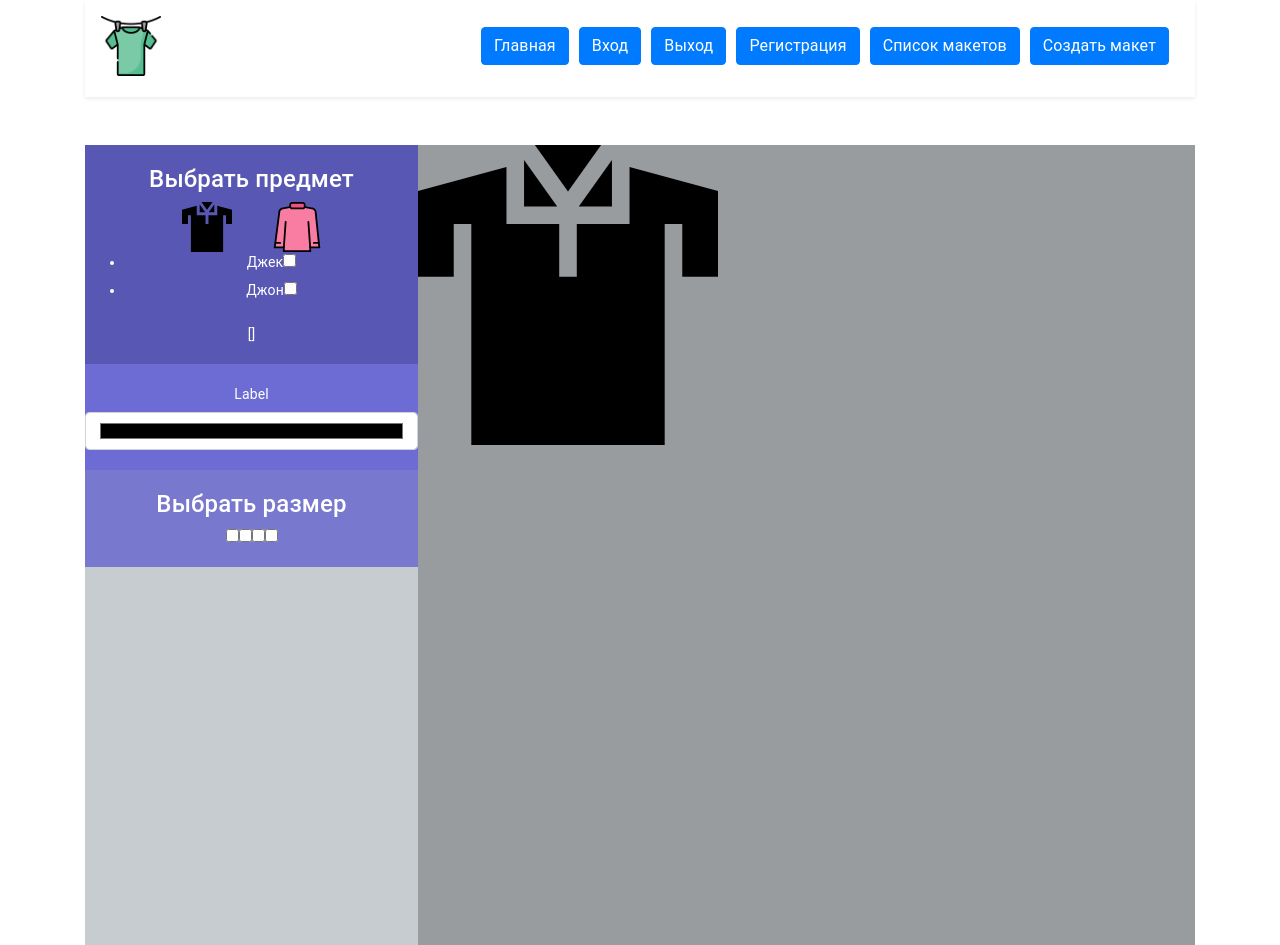
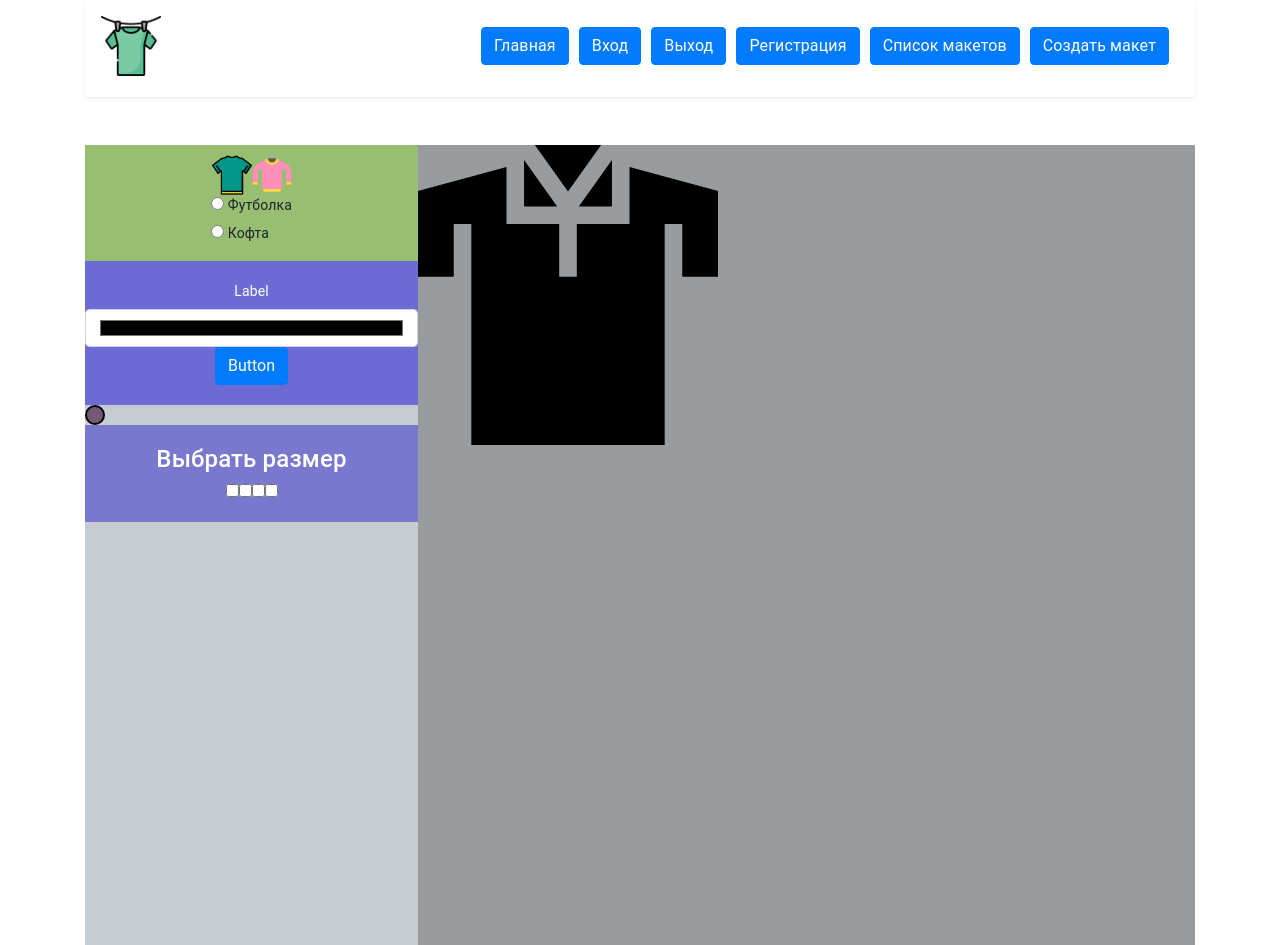
Before and after one commit to PIPSKVIK/my-print, a Vue app: page /layout-constructor in a window 1280 px wide. Built offline with nearby package versions, Linux system fonts and the light colour scheme.

Commit message:
сделал секцию выбора одежды и чуть-чуть секцию выбора цвета, проблема в записи данных в массив

```diff
--- /dev/null
+++ b/src/components/baseUi/BaseRadio.vue
@@ -0,0 +1,51 @@
+<template>
+  <div class="radio">
+    <label>
+      <input
+        type="radio"
+        :checked="shouldBeChecked"
+        :value="value"
+        @change="updateInput"
+      >
+      {{ label }}
+    </label>
+  </div>
+</template>
+
+<script>
+
+export default {
+  Name: 'BaseRadio',
+  inheritAttrs: false,
+  model: {
+    prop: 'modelValue',
+    event: 'change'
+  },
+  props: {
+    value: {
+      type: String
+    },
+    modelValue: {
+      default: ''
+    },
+    label: {
+      type: String,
+      required: true
+    }
+  },
+  computed: {
+    shouldBeChecked () {
+      return this.modelValue === this.value
+    }
+  },
+  methods: {
+    updateInput () {
+      this.$emit('change', this.value)
+    }
+  }
+}
+</script>
+
+<style lang="scss" scoped>
+
+</style>
--- a/src/components/baseUi/index.js
+++ b/src/components/baseUi/index.js
@@ -1,5 +1,6 @@
 import BaseButton from './BaseButton'
 import BaseInput from './BaseInput'
 import BaseRouterLink from './BaseRouterLink'
+import BaseRadio from './BaseRadio'
 
-export { BaseButton, BaseInput, BaseRouterLink }
+export { BaseButton, BaseInput, BaseRouterLink, BaseRadio }
--- a/src/components/constructorLeftSide/TypeColors.vue
+++ b/src/components/constructorLeftSide/TypeColors.vue
@@ -4,16 +4,20 @@
       type="color"
       v-model="changeColor"
     />
+    <BaseButton
+      @click="saveCurrentColor"
+    />
   </div>
 </template>
 
 <script>
-import { BaseInput } from '@/components/baseUi'
+import { BaseInput, BaseButton } from '@/components/baseUi'
 
 export default {
   name: 'TypeColors',
   components: {
-    BaseInput
+    BaseInput,
+    BaseButton
   },
   model: {
     props: 'color'
@@ -33,6 +37,11 @@ export default {
         this.$emit('input', value)
       }
     }
+  },
+  methods: {
+    saveCurrentColor () {
+      this.$emit('saveCurrentColor')
+    }
   }
 }
 </script>
--- a/src/components/constructorLeftSide/TypeSubjects.vue
+++ /dev/null
@@ -1,102 +0,0 @@
-<template>
-  <div class="type-subject">
-    <h4>Выбрать предмет</h4>
-    <div class="subject-wrapper">
-      <svg class="subject-tshirt" id="tshirt" enable-background="new 0 0 512 512" height="50" viewBox="0 0 512 512" width="50" xmlns="http://www.w3.org/2000/svg"><g><path d="m361 37.591v97.409h-90v90h-30v-90h-90v-97.409l-151 40.934v146.475h61v-90h30v377h330v-377h30v90h61v-146.475z"/><path d="m331 105v-79.193l-56.566 79.193z"/><path d="m181 25.807v79.193h56.566z"/><path d="m312.566 0h-113.132l56.566 79.193z"/></g></svg>
-      <svg class="subject-blouse" id="blouse" width="50" height="50" version="1.1" xmlns="http://www.w3.org/2000/svg" xmlns:xlink="http://www.w3.org/1999/xlink" x="0px" y="0px"
-          viewBox="0 0 187.733 187.733" style="enable-background:new 0 0 187.733 187.733;" xml:space="preserve">
-        <path style="fill:#F97DA3;" d="M177.543,170.667L163.89,38.566c0-8.103-6.569-14.672-14.672-14.672l-54.163-10.24L42.03,23.893
-          c-8.103,0-14.672,6.569-14.672,14.672L10.291,170.667h34.133v13.653h98.987v-13.653H177.543z"/>
-        <path d="M146.823,187.733H41.01V174.08H6.405L23.943,38.337c0.123-9.754,8.003-17.671,17.743-17.853l53.361-10.305l54.508,10.305
-          c9.757,0.177,17.652,8.122,17.748,17.898l14.027,135.699h-34.505L146.823,187.733L146.823,187.733z M47.836,180.907h92.16v-13.653
-          h33.761L160.476,38.567c0-6.209-5.052-11.261-11.261-11.261l-0.633-0.06L95.06,17.128L42.356,27.307H42.03
-          c-6.209,0-11.261,5.052-11.261,11.261l-0.029,0.437L14.172,167.253h33.664V180.907z"/>
-        <path style="fill:#EE5281;" d="M115.531,23.893H75.713c-4.086,0-7.398-3.313-7.398-7.398V10.81c0-4.086,3.313-7.398,7.398-7.398
-          h39.818c4.086,0,7.398,3.313,7.398,7.398v5.685C122.93,20.581,119.617,23.893,115.531,23.893z"/>
-        <path d="M115.531,27.307H75.715c-5.961,0-10.812-4.85-10.812-10.812v-5.683C64.903,4.85,69.753,0,75.715,0h39.817
-          c5.961,0,10.812,4.85,10.812,10.812v5.683C126.343,22.456,121.492,27.307,115.531,27.307z M75.715,6.827
-          c-2.196,0-3.985,1.789-3.985,3.985v5.683c0,2.196,1.789,3.985,3.985,3.985h39.817c2.196,0,3.985-1.789,3.985-3.985v-5.683
-          c0-2.196-1.789-3.985-3.985-3.985H75.715z"/>
-        <path d="M44.426,174.08c-0.082,0-0.164-0.003-0.247-0.009c-1.881-0.135-3.296-1.768-3.162-3.649l6.827-95.573
-          c0.133-1.879,1.754-3.258,3.649-3.162c1.881,0.135,3.296,1.768,3.162,3.649l-6.827,95.573C47.7,172.706,46.201,174.08,44.426,174.08
-          z"/>
-        <path d="M143.406,174.08c-1.775,0-3.273-1.374-3.401-3.169l-6.827-95.573c-0.133-1.881,1.282-3.514,3.162-3.649
-          c1.891-0.094,3.516,1.283,3.649,3.162l6.827,95.573c0.133,1.881-1.282,3.514-3.162,3.649
-          C143.57,174.077,143.488,174.08,143.406,174.08z"/>
-        <path d="M30.769,157.013H13.703c-1.884,0-3.413-1.529-3.413-3.413s1.529-3.413,3.413-3.413h17.067c1.884,0,3.413,1.529,3.413,3.413
-          S32.654,157.013,30.769,157.013z"/>
-        <path d="M174.13,157.013h-17.067c-1.884,0-3.413-1.529-3.413-3.413s1.529-3.413,3.413-3.413h17.067c1.884,0,3.413,1.529,3.413,3.413
-          S176.014,157.013,174.13,157.013z"/>
-        <g>
-        </g>
-        <g>
-        </g>
-        <g>
-        </g>
-        <g>
-        </g>
-        <g>
-        </g>
-        <g>
-        </g>
-        <g>
-        </g>
-        <g>
-        </g>
-        <g>
-        </g>
-        <g>
-        </g>
-        <g>
-        </g>
-        <g>
-        </g>
-        <g>
-        </g>
-        <g>
-        </g>
-        <g>
-        </g>
-      </svg>
-    </div>
-    <div>
-      <ul>
-        <li v-for="name in names" :key="name.name">
-          <label for="jack"> {{ name }} </label>
-          <input type="checkbox" id="jack" :value="{ name }" v-model="checkedNames">
-        </li>
-      </ul>
-      <span> {{ checkedNames }} </span>
-    </div>
-  </div>
-</template>
-
-<script>
-export default {
-  name: 'TypeSubjects',
-  data () {
-    return {
-      checkedNames: [],
-      names: {
-        name: 'Джек',
-        neme: 'Джон'
-      }
-    }
-  }
-}
-</script>
-
-<style lang="scss" scoped>
-
-  .type-subject {
-    text-align: center;
-    padding: 20px 0;
-    background: #5858b4;
-    color: #ffffff;
-  }
-
-  .subject-tshirt {
-    margin-right: 40px;
-  }
-
-</style>
--- a/src/components/constructorLeftSide/index.js
+++ b/src/components/constructorLeftSide/index.js
@@ -1,5 +1,4 @@
-import TypeSubjects from './TypeSubjects'
 import TypeColors from './TypeColors'
 import TypeSizes from './TypeSizes'
 
-export { TypeSubjects, TypeColors, TypeSizes }
+export { TypeColors, TypeSizes }
--- a/src/views/layoutPage/LayoutConstructor.vue
+++ b/src/views/layoutPage/LayoutConstructor.vue
@@ -1,12 +1,39 @@
 <template>
   <div class="layout-constructor">
     <section class="constructor-left">
-      <TypeSubjects
-        class="constructor-left__subjects"
-      />
-      <TypeColors
-        v-model="typeColor"
-      />
+      <!-- <компонент выбора типа одежды -->
+      <div class="subjects">
+        <div>
+          <img class="subject-img subject__tshirt" src="@/assets/image/constructor/tshirt-icon.png" alt="tshirt" width="40" height="40">
+          <img class="subject-img subject__sweater" src="@/assets/image/constructor/sweater-icon.png" alt="sweater" width="40" height="40">
+        </div>
+        <div>
+          <BaseRadio
+            label="Футболка"
+            value="Футболка"
+            v-model="subjectsType"
+          />
+          <BaseRadio
+            label="Кофта"
+            value="Кофта"
+            v-model="subjectsType"
+          />
+        </div>
+        <div>
+          <span> {{ subjectsType }} </span>
+        </div>
+      </div>
+      <!-- компонент выбора типа одежды> -->
+
+      <!-- <компонент выбор цыетов -->
+      <div>
+        <TypeColors
+          v-model="typeColor"
+          @saveCurrentColor="saveCurrentColor"
+        />
+        <div class="current-color" :style="{ 'background': currentColors }"></div>
+      </div>
+      <!-- <компонент выбор цыетов> -->
       <TypeSizes
         class="constructor-left__sizes"
       />
@@ -18,24 +45,49 @@
 </template>
 
 <script>
-import { TypeSubjects, TypeSizes, TypeColors } from '@/components/constructorLeftSide'
+import { TypeSizes, TypeColors } from '@/components/constructorLeftSide'
+import { BaseRadio } from '@/components/baseUi'
 
 export default {
   name: 'LayoutConstructor',
   components: {
-    TypeSubjects,
     TypeSizes,
-    TypeColors
+    TypeColors,
+    BaseRadio
   },
   data () {
     return {
-      typeColor: '#000000'
+      typeColor: '#000000',
+      subjectsType: '',
+      currentColors: ['#745874']
+    }
+  },
+  methods: {
+    saveCurrentColor () {
+      console.log(this.typeColor)
     }
   }
 }
 </script>
 
 <style lang="scss" scoped>
+
+  .current-color {
+    width: 20px;
+    height: 20px;
+    border: 2px solid #000000;
+    border-radius: 50%;
+  }
+
+// <компонент выбора типа одежды
+  .subjects {
+    display: flex;
+    flex-direction: column;
+    align-items: center;
+    background: #98be72;
+    padding: 10px;
+  }
+// компонент выбора типа одежды>
 
   .layout-constructor {
     display: flex;
```
Also changed, not shown: src/assets/image/constructor/sweater-icon.png (added), src/assets/image/constructor/tshirt-icon.png (added).
